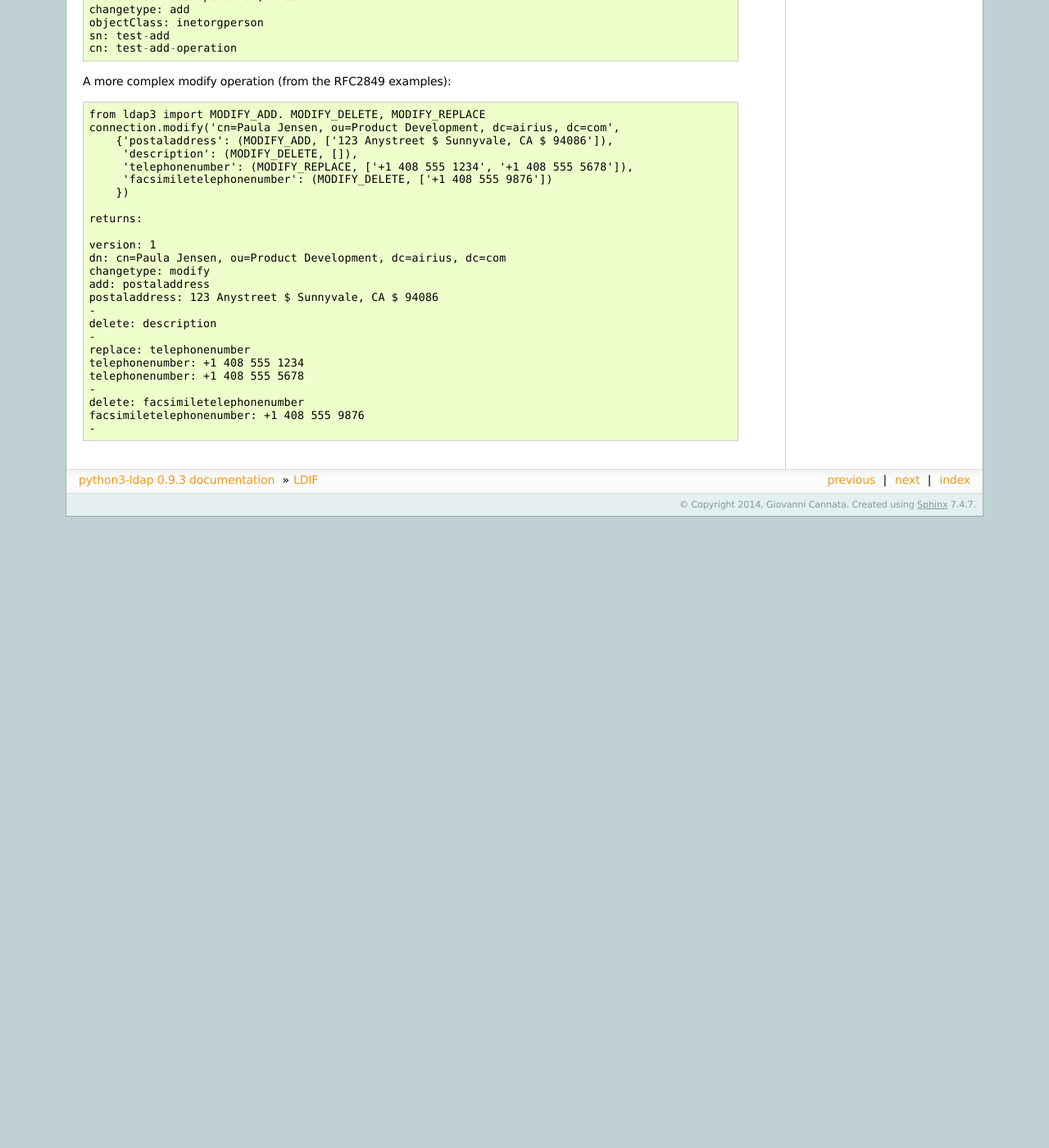
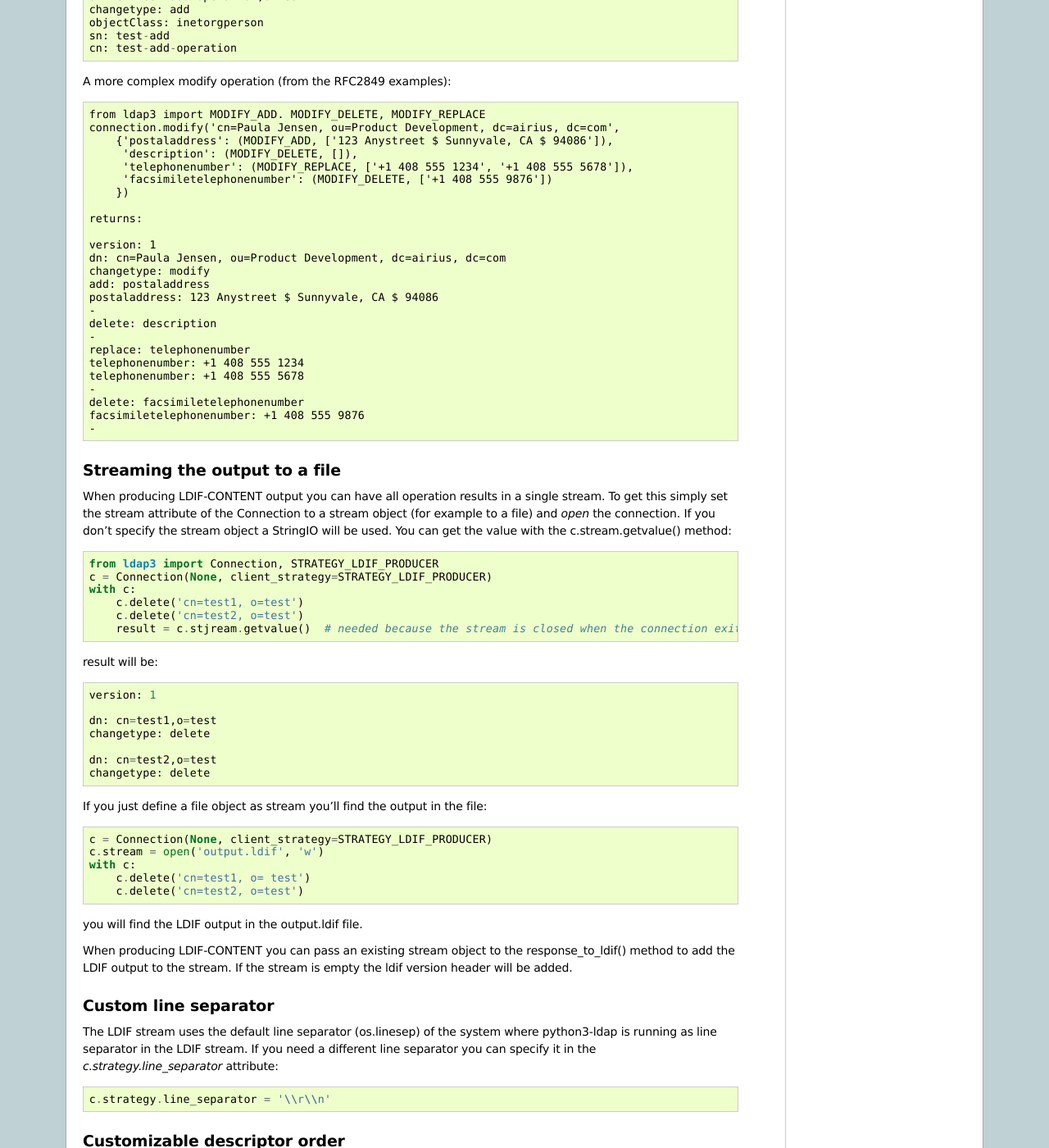
Before and after one commit to cannatag/ldap3, a Sphinx documentation site: the page built from python3-ldap/docs/sphinx/source/ldif.rst, in a window 1280 px wide and 1400 px high, scrolled down 1248 px. Shown: the whole window at 82% size. Built offline with Sphinx 7.4.7, drawn with Linux system fonts in a browser that asks for light colours; before the commit the page ends 1878 px from its top, so only the background shows below that; some of the changed text lies outside the part shown.

Commit message:
ldifproducer sortable order

```diff
--- a/README.txt
+++ b/README.txt
@@ -57,6 +57,7 @@
 * 0.9.3.1 2014.05.24
     - Added stream capability to LDIFProducer strategy
     - Customizable line separator for ldif output
+    - Customizable sorting order in ldif output
     - object_class parameter is now optional in connection.add()
     - Fixed objectClass attribute case sensitive dependency in add operation
     - Added stream capability to response_to_ldif() while searching
--- a/python3-ldap/docs/sphinx/source/ldif.rst
+++ b/python3-ldap/docs/sphinx/source/ldif.rst
@@ -1,26 +1,26 @@
-####
-LDIF
-####
+###################################
+LDIF (LDAP Data Interchange Format)
+###################################
 
-LDIF is a data interchange format for LDAP. It is defined in RFC2849 (June 2000) in two different flavours: *ldif-content* and *ldif-change*.
-ldif-content is used to describe LDAP entries in an ASCII stream (i.e. a file), while ldif-change is used to describe Add, Delete, Modify and
+LDIF is a data interchange format for LDAP. It is defined in RFC2849 (June 2000) in two different flavours: *LDIF-CONTENT* and *LDIF-CHANGE*.
+LDIF-CONTENT is used to describe LDAP entries in an ASCII stream (i.e. a file), while LDIF-CHANGEe is used to describe Add, Delete, Modify and
 ModifyDn operations. *These two formats have different purposes and cannot be mixed in the same stream.*
-If the DN of the entry or an attribute value that contains any unicode character the value must be base64 encoded, as specified in RFC2849.
+If the DN of the entry or an attribute value contains any unicode character the value must be base64 encoded, as specified in RFC2849.
 python3-ldap is compliant to the latest LDIF format (version: 1).
 
-LDIF-content
+LDIF-CONTENT
 ============
 
-You can use the ldif-content flavour with any search result::
+You can use the LDIF-CONTENT flavour with any search result::
 
     ...
     # request a few objects from the ldap server
     result = c.search('o=test','(cn=test-ldif*)', SEARCH_SCOPE_WHOLE_SUBTREE, attributes = ['sn', 'objectClass'])
-    ldif_stream = c.response_to_ldif()
+    ldif_output = c.response_to_ldif()
     ...
 
 
-ldifStream will contain::
+ldif_output will contain::
 
     version: 1
     dn: cn=test-ldif-1,o=test
@@ -42,20 +42,20 @@
 
     # total number of entries: 2
 
-you can even request a ldif-content for a response you saved early::
+you can even request a LDIF-CONTENT for a response you saved early::
 
         # request a few objects from the ldap server
-        result1 = c.search('o=test','(cn=test-ldif*)', SEARCH_SCOPE_WHOLE_SUBTREE, attributes = ['sn', 'objectClass'])
-        result2 = c.search('o=test','(!(cn=test-ldif*))', SEARCH_SCOPE_WHOLE_SUBTREE, attributes = ['sn', 'objectClass'])
-        ldif_stream = c.response_to_ldif(result1)
+        response1 = c.search('o=test','(cn=test-ldif*)', SEARCH_SCOPE_WHOLE_SUBTREE, attributes = ['sn', 'objectClass'])
+        response2 = c.search('o=test','(!(cn=test-ldif*))', SEARCH_SCOPE_WHOLE_SUBTREE, attributes = ['sn', 'objectClass'])
+        ldif_output = c.response_to_ldif(response1)
 
-ldifStream will contain the LDIF representation of the result entries.
+ldif_output will contain the LDIF representation of the response entries.
 
-LDIF-change
+LDIF-CHANGE
 ===========
 
-To have the ldif representation of Add, Modify, Delete and ModifyDn operation you must use the LDIF_PRODUCER strategy. With this strategy operations are
-not executed on an LDAP server but are converted to an ldif-change format that can be sent to an LDAP server.
+To get the LDIF representation of Add, Modify, Delete and ModifyDn operation you must use the LDIF_PRODUCER strategy. With this strategy operations are
+not executed on an LDAP server but are converted to an LDIF-CHANGE format that can be sent to an LDAP server.
 
 For example::
 
@@ -100,3 +100,72 @@
     delete: facsimiletelephonenumber
     facsimiletelephonenumber: +1 408 555 9876
     -
+
+Streaming the output to a file
+==============================
+When producing LDIF-CONTENT output you can have all operation results in a single stream. To get this simply set the stream attribute of the Connection to a stream object (for example to a file) and  *open* the connection.
+If you don't specify the stream object a StringIO will be used. You can get the value with the c.stream.getvalue() method::
+
+    from ldap3 import Connection, STRATEGY_LDIF_PRODUCER
+    c = Connection(None, client_strategy=STRATEGY_LDIF_PRODUCER)
+    with c:
+        c.delete('cn=test1, o=test')
+        c.delete('cn=test2, o=test')
+        result = c.stjream.getvalue()  # needed because the stream is closed when the connection exits the context
+
+result will be::
+
+    version: 1
+
+    dn: cn=test1,o=test
+    changetype: delete
+
+    dn: cn=test2,o=test
+    changetype: delete
+
+
+If you just define a file object as stream you'll find the output in the file::
+
+    c = Connection(None, client_strategy=STRATEGY_LDIF_PRODUCER)
+    c.stream = open('output.ldif', 'w')
+    with c:
+        c.delete('cn=test1, o= test')
+        c.delete('cn=test2, o=test')
+
+you will find the LDIF output in the output.ldif file.
+
+
+When producing LDIF-CONTENT you can pass an existing stream object to the response_to_ldif() method to add the LDIF output to the stream. If the stream is empty the ldif version header will be added.
+
+Custom line separator
+=====================
+The LDIF stream uses the default line separator (os.linesep) of the system where python3-ldap is running as line separator in the LDIF stream.
+If you need a different line separator you can specify it in the *c.strategy.line_separator* attribute::
+
+    c.strategy.line_separator = '\\r\\n'
+
+
+Customizable descriptor order
+=============================
+RFC 2849 doesn't specify any specific order for the lines in the LDIF output except than *version: 1* in the first line of the stream.
+The library starts any new record with the dn and all subsequent *descriptor: value* lines are in the order they are received by the library.
+This should no be an issue with an LDIF import in another system, but if you have problems you can force a specific order for the descriptors in any of the LDIF operation:
+To achieve this you must set the c.strategy.order attribute to a dict where the keys are set to the names of the operations you want their resulting descriptor order is changed
+and the value to a list of descriptor. The LDIF output lines will be ordered following the order of the descriptor in the list.
+For example if you add to the previous code::
+
+    c.strategy.order = dict(delRequest = ['changetype:', 'dn:'])
+
+you will get::
+
+    version: 1
+
+    changetype: delete
+    dn: cn=test1,o=test
+
+    changetype: delete
+    dn: cn=test2,o=test
+
+The possible operation names are: addRequest, delRequest, modifyRequest, modDNRequest.
+
+To change the order of a searchRequest just pass the list
```
